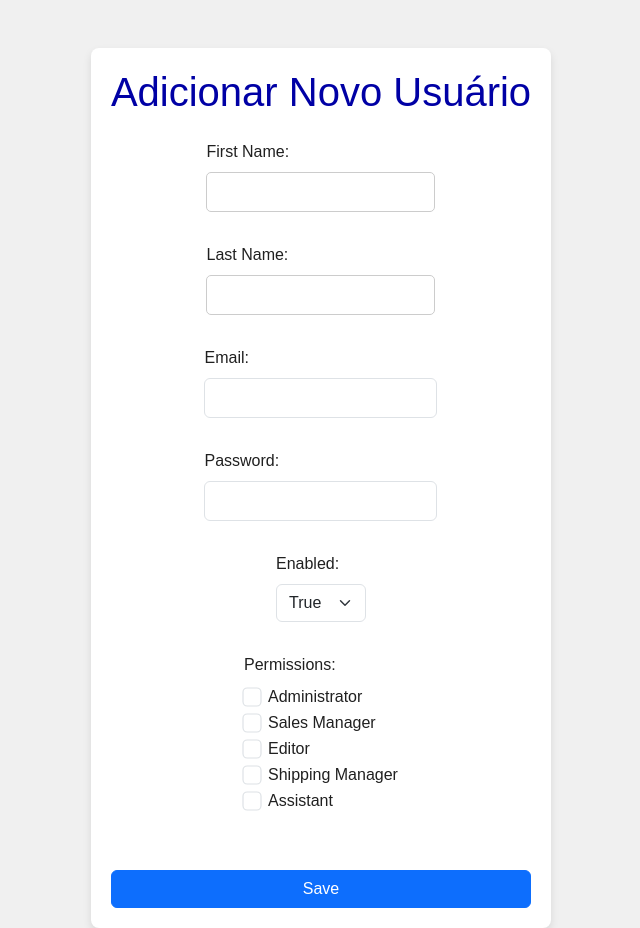
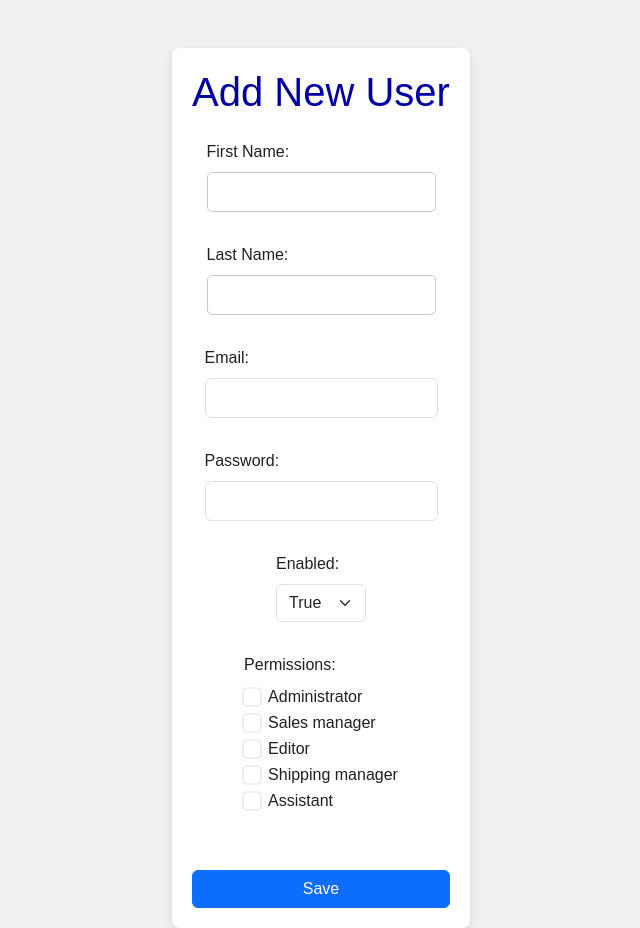
Before and after one commit to BCC-BlueVelvet/bluevelvet_view, a React (Vite) app: page /add-user in a window 1280 px wide. Shown: the whole page, without its empty margins (319-959 px from the left). Built offline with nearby package versions, Linux system fonts and the light colour scheme.

Commit message:
feat: Add Form Validation

```diff
--- a/src/pages/AddUser.jsx
+++ b/src/pages/AddUser.jsx
@@ -1,42 +1,39 @@
 import React, { useState } from "react";
 import axios from "axios";
 import { useNavigate } from "react-router-dom";
-import "../css/addUser.css"; // Inclua estilos específicos para o formulário
+import "../css/addUser.css";
 import "bootstrap/dist/css/bootstrap.min.css";
 
 const AddUser = () => {
   const navigate = useNavigate();
 
-  // Estado inicial do formulário
   const [formData, setFormData] = useState({
     firstName: "",
     lastName: "",
     email: "",
     password: "",
-    enabled: true, // Valor inicial para "enabled"
-    roles: [], // Enviar lista de strings de permissões
+    enabled: true,
+    roles: [],
   });
 
-  // Função para manipular alterações no formulário
+  const [errors, setErrors] = useState({});
+
   const handleChange = (e) => {
     const { name, value, type, checked } = e.target;
 
     if (type === "checkbox") {
-      // Manipular roles (permissões)
       setFormData((prevData) => ({
         ...prevData,
         roles: checked
-          ? [...prevData.roles, value] // Adicionar permissão
-          : prevData.roles.filter((role) => role !== value), // Remover permissão
+          ? [...prevData.roles, value] // Adiciona a role
+          : prevData.roles.filter((role) => role !== value), // Remove a role
       }));
     } else if (type === "select-one") {
-      // Manipular select (enabled)
       setFormData((prevData) => ({
         ...prevData,
-        [name]: value === "true", // Convertendo string para boolean
+        [name]: value === "true",
       }));
     } else {
-      // Manipular outros campos (text, email, password)
       setFormData((prevData) => ({
         ...prevData,
         [name]: value,
@@ -44,32 +41,48 @@ const AddUser = () => {
     }
   };
 
-  // Função para enviar os dados
+  const validateForm = () => {
+    const newErrors = {};
+
+    if (!formData.firstName.trim())
+      newErrors.firstName = "First Name is required.";
+    if (!formData.lastName.trim())
+      newErrors.lastName = "Last Name is required.";
+    if (!formData.email.trim()) newErrors.email = "Email is required.";
+    if (!formData.password.trim()) newErrors.password = "Password is required.";
+    if (formData.roles.length === 0)
+      newErrors.roles = "At least one role must be selected.";
+
+    return newErrors;
+  };
+
   const handleSubmit = async (e) => {
-    e.preventDefault(); // Prevenir comportamento padrão do formulário
+    e.preventDefault();
+
+    const newErrors = validateForm();
+    if (Object.keys(newErrors).length > 0) {
+      setErrors(newErrors);
+      return;
+    }
 
     try {
       const response = await axios.post("/api/v1/users", formData);
-      alert("Usuário adicionado com sucesso!");
-      console.log("Resposta do backend:", response.data);
-      navigate("/users"); // Redirecionar para a lista de usuários
+      alert("User added successfully!");
+      navigate("/users");
     } catch (error) {
       console.error(
-        "Erro ao adicionar usuário:",
+        "Error adding user:",
         error.response?.data || error.message
       );
-      alert(
-        `Erro: ${
-          error.response?.data || "Não foi possível adicionar o usuário."
-        }`
-      );
+      alert(`Error: ${error.response?.data || "Failed to add the user."}`);
     }
   };
 
   return (
     <div className="container mt-5">
-      <h1 className="text-center mb-4">Adicionar Novo Usuário</h1>
+      <h1 className="text-center mb-4">Add New User</h1>
       <form onSubmit={handleSubmit} className="needs-validation" noValidate>
+        {/* First Name */}
         <div className="mb-3">
           <label htmlFor="firstName" className="form-label">
             First Name:
@@ -78,13 +91,17 @@ const AddUser = () => {
             type="text"
             id="firstName"
             name="firstName"
-            className="form-control"
+            className={`form-control ${errors.firstName ? "is-invalid" : ""}`}
             value={formData.firstName}
             onChange={handleChange}
             required
           />
+          {errors.firstName && (
+            <div className="invalid-feedback">{errors.firstName}</div>
+          )}
         </div>
 
+        {/* Last Name */}
         <div className="mb-3">
           <label htmlFor="lastName" className="form-label">
             Last Name:
@@ -93,13 +110,17 @@ const AddUser = () => {
             type="text"
             id="lastName"
             name="lastName"
-            className="form-control"
+            className={`form-control ${errors.lastName ? "is-invalid" : ""}`}
             value={formData.lastName}
             onChange={handleChange}
             required
           />
+          {errors.lastName && (
+            <div className="invalid-feedback">{errors.lastName}</div>
+          )}
         </div>
 
+        {/* Email */}
         <div className="mb-3">
           <label htmlFor="email" className="form-label">
             Email:
@@ -108,13 +129,17 @@ const AddUser = () => {
             type="email"
             id="email"
             name="email"
-            className="form-control"
+            className={`form-control ${errors.email ? "is-invalid" : ""}`}
             value={formData.email}
             onChange={handleChange}
             required
           />
+          {errors.email && (
+            <div className="invalid-feedback">{errors.email}</div>
+          )}
         </div>
 
+        {/* Password */}
         <div className="mb-3">
           <label htmlFor="password" className="form-label">
             Password:
@@ -123,13 +148,17 @@ const AddUser = () => {
             type="password"
             id="password"
             name="password"
-            className="form-control"
+            className={`form-control ${errors.password ? "is-invalid" : ""}`}
             value={formData.password}
             onChange={handleChange}
             required
           />
+          {errors.password && (
+            <div className="invalid-feedback">{errors.password}</div>
+          )}
         </div>
 
+        {/* Enabled */}
         <div className="mb-3">
           <label htmlFor="enabled" className="form-label">
             Enabled:
@@ -146,75 +175,36 @@ const AddUser = () => {
           </select>
         </div>
 
+        {/* Permissions */}
         <div className="mb-3">
           <label className="form-label">Permissions:</label>
-          <div className="form-check">
+          {[
+            "Administrator",
+            "Sales manager",
+            "Editor",
+            "Shipping manager",
+            "Assistant",
+          ].map((role) => (
+            <div className="form-check" key={role}>
               <input
                 type="checkbox"
-              id="admin"
-              value="Administrator"
+                id={role}
+                value={role}
                 className="form-check-input"
-              checked={formData.roles.includes("Administrator")}
+                checked={formData.roles.includes(role)}
                 onChange={handleChange}
               />
-            <label htmlFor="admin" className="form-check-label">
-              Administrator
+              <label htmlFor={role} className="form-check-label">
+                {role}
               </label>
             </div>
-          <div className="form-check">
-            <input
-              type="checkbox"
-              id="salesManager"
-              value="Sales manager"
-              className="form-check-input"
-              checked={formData.roles.includes("Sales manager")}
-              onChange={handleChange}
-            />
-            <label htmlFor="salesManager" className="form-check-label">
-              Sales Manager
-            </label>
-          </div>
-          <div className="form-check">
-            <input
-              type="checkbox"
-              id="editor"
-              value="Editor"
-              className="form-check-input"
-              checked={formData.roles.includes("Editor")}
-              onChange={handleChange}
-            />
-            <label htmlFor="editor" className="form-check-label">
-              Editor
-            </label>
-          </div>
-          <div className="form-check">
-            <input
-              type="checkbox"
-              id="shippingManager"
-              value="Shipping manager"
-              className="form-check-input"
-              checked={formData.roles.includes("Shipping manager")}
-              onChange={handleChange}
-            />
-            <label htmlFor="shippingManager" className="form-check-label">
-              Shipping Manager
-            </label>
-          </div>
-          <div className="form-check">
-            <input
-              type="checkbox"
-              id="assistant"
-              value="Assistant"
-              className="form-check-input"
-              checked={formData.roles.includes("Assistant")}
-              onChange={handleChange}
-            />
-            <label htmlFor="assistant" className="form-check-label">
-              Assistant
-            </label>
-          </div>
+          ))}
+          {errors.roles && (
+            <div className="text-danger mt-2">{errors.roles}</div>
+          )}
         </div>
 
+        {/* Submit Button */}
         <button type="submit" className="btn btn-primary w-100 mt-4">
           Save
         </button>
```
Lines whose indentation alone changed are shown as unchanged.
